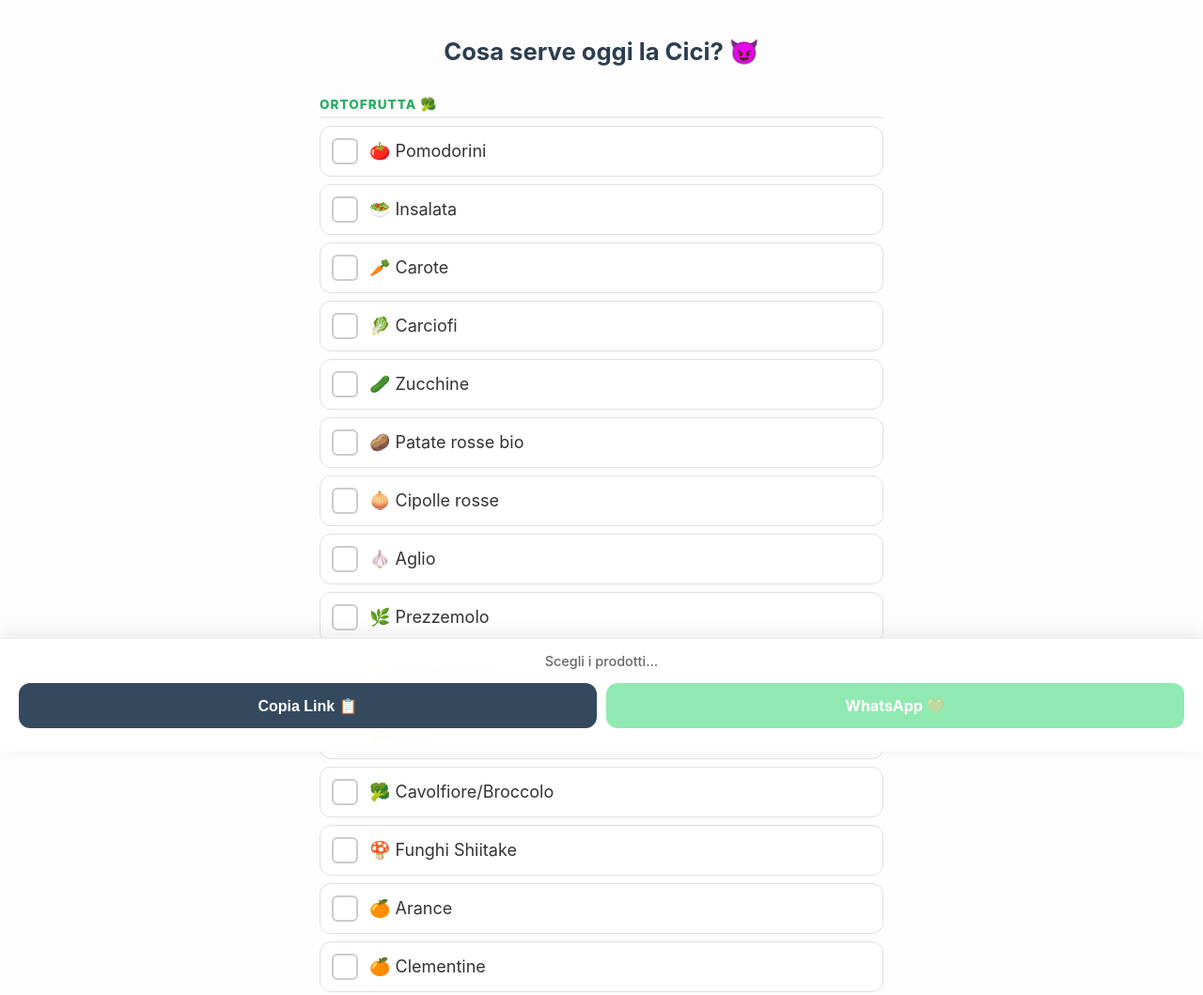
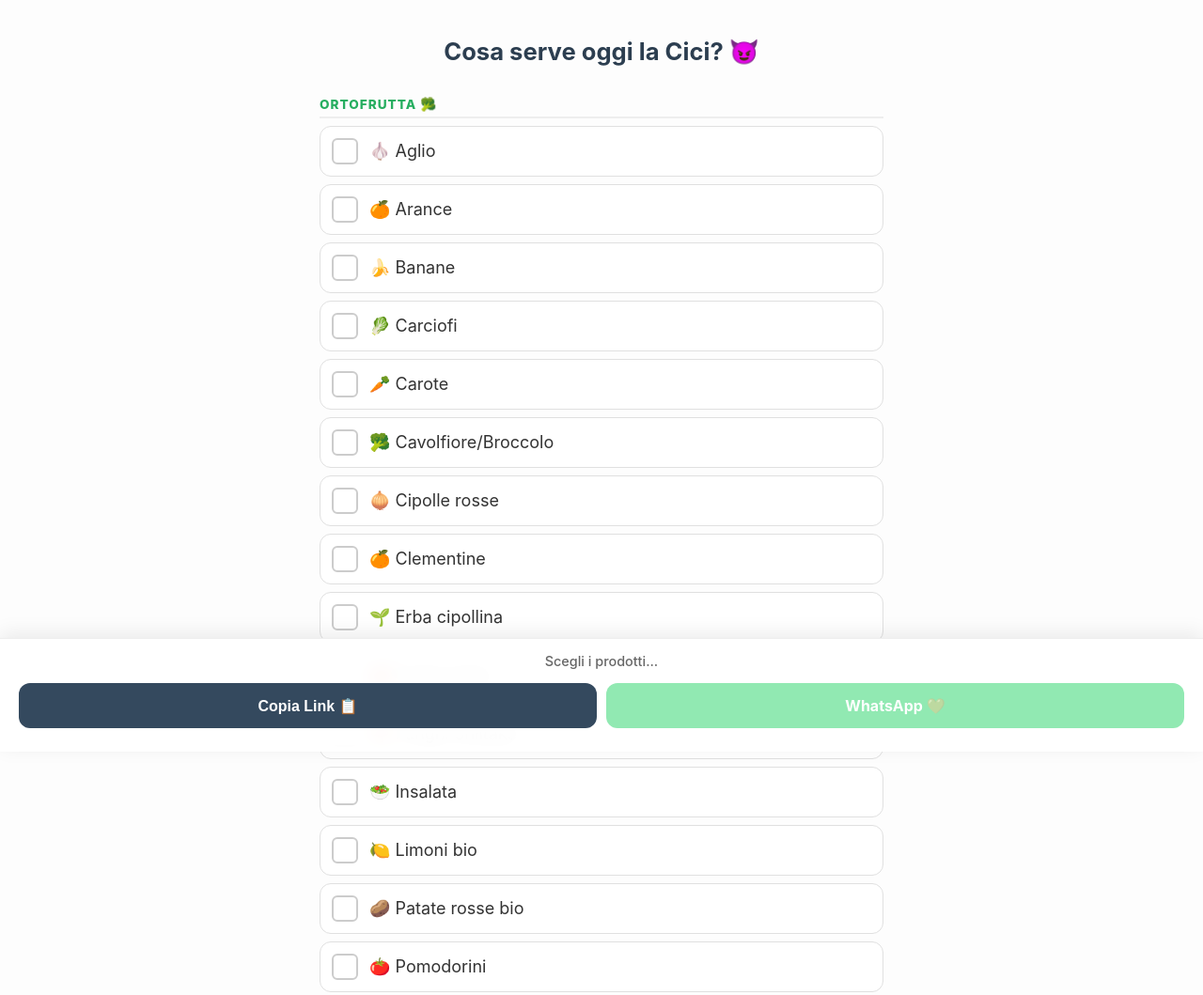
Before and after one commit to YIN-Renlong/lista-spesa-per-cici, a plain HTML site: page index.html in a window 1280 px wide. Shown: the top 1059 px of the page at 94% size. Drawn offline with Linux system fonts and the light colour scheme.

Commit message:
Aggiornamento: LISTA PRODOTTI RIORDINATA

```diff
--- a/index.html
+++ b/index.html
@@ -227,32 +227,77 @@
         }
     }
 
-    // --- 2. LISTA PRODOTTI CON EMOJI ---
+    // --- 2. LISTA PRODOTTI RIORDINATA CON EMOJI ---
     const products = {
         "Ortofrutta 🥦": [
-            "🍅 Pomodorini", "🥗 Insalata", "🥕 Carote", "🥬 Carciofi", "🥒 Zucchine",
-            "🥔 Patate rosse bio", "🧅 Cipolle rosse", "🧄 Aglio", "🌿 Prezzemolo",
-            "🌱 Erba cipollina", "🌿 Timo", "🥦 Cavolfiore/Broccolo", "🍄 Funghi Shiitake",
-            "🍊 Arance", "🍊 Clementine", "🍋 Limoni bio", "🍌 Banane", "🍎 Frutta mista"
+            "🧄 Aglio",
+            "🍊 Arance",
+            "🍌 Banane",
+            "🥬 Carciofi",
+            "🥕 Carote",
+            "🥦 Cavolfiore/Broccolo",
+            "🧅 Cipolle rosse",
+            "🍊 Clementine",
+            "🌱 Erba cipollina",
+            "🍎 Frutta mista",
+            "🍄 Funghi Shiitake",
+            "🥗 Insalata",
+            "🍋 Limoni bio",
+            "🥔 Patate rosse bio",
+            "🍅 Pomodorini",
+            "🌿 Prezzemolo",
+            "🌿 Timo",
+            "🥒 Zucchine"
         ],
         "Freschi & Frigo 🧀": [
-            "🥛 Latte", "🥛 Latte bio", "🥚 Uova bio", "🥣 Ricotta", "🧀 Parmigiano",
-            "🥛 Formaggio Quark", "🧀 Scamorza secca", "🧈 Burro", "🍦 Yogurt"
+            "🧈 Burro",
+            "🧀 Formaggio Quark",
+            "🥛 Latte",
+            "🥛 Latte bio",
+            "🧀 Parmigiano",
+            "🥣 Ricotta",
+            "🧀 Scamorza secca",
+            "🥚 Uova bio",
+            "🍦 Yogurt"
         ],
         "Carne & Pesce 🍗": [
-            "🐔 Petto di pollo", "🥩 Carne per te", "🐚 Vongole", "🐟 Pesce fresco", "🐟 Merluzzo"
+            "🥩 Carne per te",
+            "🐟 Merluzzo",
+            "🐟 Pesce fresco",
+            "🐔 Petto di pollo",
+            "🐚 Vongole"
         ],
         "Dispensa 🍝": [
-            "🍝 Pasta", "🍝 Spaghetti", "🍜 Tagliatelle", "🍚 Riso", "🥖 Pane",
-            "🫒 Olio EVO", "🧂 Sale Grosso", "🧂 Sale Fino", "⚫️ Pepe nero",
-            "🥫 Passata pomodoro", "🫙 Ceci (vetro)", "🫘 Fagioli",
-            "🌻 Semi misti", "🥜 Pistacchi", "🥜 Anacardi", "🌰 Noci/Mandorle", "🌰 Castagne"
+            // Qui mantengo l'ordine LOGICO (più comodo per cucinare)
+            "🍝 Pasta",
+            "🍝 Spaghetti",
+            "🍜 Tagliatelle",
+            "🍚 Riso",
+            "🥖 Pane",
+            "🥫 Passata pomodoro",
+            "🫒 Olio EVO",
+            "🧂 Sale Grosso",
+            "🧂 Sale Fino",
+            "⚫️ Pepe nero",
+            "🫙 Ceci (vetro)",
+            "🫘 Fagioli",
+            // Frutta secca raggruppata
+            "🥜 Anacardi",
+            "🌰 Castagne",
+            "🌰 Noci/Mandorle",
+            "🥜 Pistacchi",
+            "🌻 Semi misti"
         ],
         "Dolci & Colazione 🍫": [
-            "🍫 Cioccolata 100%", "🍰 Dolce per te", "🍪 Biscotti", "☕️ Caffè"
+            "🍪 Biscotti",
+            "☕️ Caffè",
+            "🍫 Cioccolata 100%",
+            "🍰 Dolce per te"
         ],
         "Casa 🧻": [
-            "🧻 Carta igienica", "🧻 Carta cucina", "🧼 Detersivi"
+            "🧻 Carta cucina",
+            "🧻 Carta igienica",
+            "🧼 Detersivi"
         ]
     };
 
```
